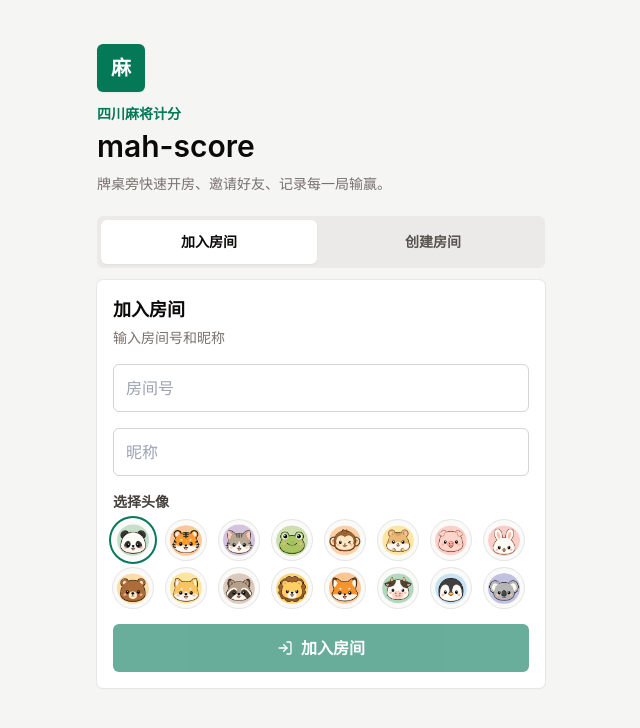
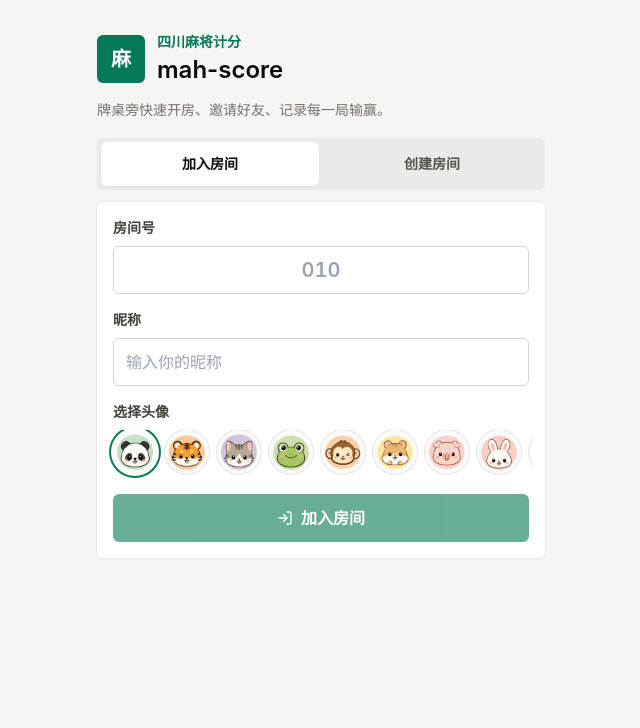
Before and after one commit to dengweiqiang22/mah-score, a React (Vite) app in the folder frontend/: page / in a window 1280 px wide. Shown: the top 728 px of the page, without its empty margins (319-959 px from the left). Built offline with nearby package versions, Linux system fonts and the light colour scheme.

Commit message:
feat(home): 优化首页入口结构
- 抽取首页标题区和加入创建切换入口

- 优化邀请链接模式下的加入提示

- 将头像选择调整为横向选择条以减少首屏压力

```diff
--- a/frontend/src/components/AvatarSelector.tsx
+++ b/frontend/src/components/AvatarSelector.tsx
@@ -10,7 +10,7 @@ export function AvatarSelector({ onChange, value }: AvatarSelectorProps) {
   return (
     <div className="grid gap-2">
       <p className="text-sm font-semibold text-stone-700">选择头像</p>
-      <div className="grid grid-cols-8 gap-2">
+      <div className="-mx-1 flex gap-2 overflow-x-auto px-1 pb-1">
         {avatarOptions.map((avatar) => {
           const isSelected = avatar.id === value;
 
@@ -18,7 +18,7 @@ export function AvatarSelector({ onChange, value }: AvatarSelectorProps) {
             <button
               aria-label={avatar.label}
               className={cn(
-                "grid h-10 w-10 place-items-center rounded-full bg-stone-50 transition-colors focus-visible:outline-none focus-visible:ring-2 focus-visible:ring-emerald-700 focus-visible:ring-offset-2",
+                "grid h-11 w-11 shrink-0 place-items-center rounded-full bg-stone-50 transition-colors focus-visible:outline-none focus-visible:ring-2 focus-visible:ring-emerald-700 focus-visible:ring-offset-2",
                 isSelected ? "ring-2 ring-emerald-700 ring-offset-2" : "ring-1 ring-stone-200",
               )}
               key={avatar.id}
@@ -27,7 +27,7 @@ export function AvatarSelector({ onChange, value }: AvatarSelectorProps) {
               }}
               type="button"
             >
-              <img alt="" className="h-8 w-8" src={avatar.src} />
+              <img alt="" className="h-9 w-9" src={avatar.src} />
             </button>
           );
         })}
--- a/frontend/src/pages/HomePage.tsx
+++ b/frontend/src/pages/HomePage.tsx
@@ -10,6 +10,63 @@ import { defaultAvatarId } from "../utils/avatars";
 import { savePlayerIdentity } from "../utils/playerIdentity";
 
 type EntryMode = "join" | "create";
+
+interface EntryModeTabsProps {
+  readonly activeMode: EntryMode;
+  readonly onChange: (mode: EntryMode) => void;
+}
+
+function EntryModeTabs({ activeMode, onChange }: EntryModeTabsProps) {
+  return (
+    <div className="grid grid-cols-2 gap-1 rounded-md bg-stone-200/70 p-1">
+      <button
+        className={`h-11 rounded-md text-sm font-semibold transition-colors ${
+          activeMode === "join"
+            ? "bg-white text-stone-950 shadow-sm"
+            : "text-stone-600 active:bg-stone-100"
+        }`}
+        onClick={() => {
+          onChange("join");
+        }}
+        type="button"
+      >
+        加入房间
+      </button>
+      <button
+        className={`h-11 rounded-md text-sm font-semibold transition-colors ${
+          activeMode === "create"
+            ? "bg-white text-stone-950 shadow-sm"
+            : "text-stone-600 active:bg-stone-100"
+        }`}
+        onClick={() => {
+          onChange("create");
+        }}
+        type="button"
+      >
+        创建房间
+      </button>
+    </div>
+  );
+}
+
+function HomeHeader() {
+  return (
+    <header className="grid gap-3 pt-3">
+      <div className="flex items-center gap-3">
+        <div className="flex h-12 w-12 shrink-0 items-center justify-center rounded-md bg-emerald-700 text-xl font-semibold text-white shadow-sm">
+          麻
+        </div>
+        <div className="min-w-0">
+          <p className="text-sm font-semibold text-emerald-700">四川麻将计分</p>
+          <h1 className="mt-0.5 text-2xl font-semibold tracking-normal">mah-score</h1>
+        </div>
+      </div>
+      <p className="max-w-sm text-sm leading-6 text-stone-500">
+        牌桌旁快速开房、邀请好友、记录每一局输赢。
+      </p>
+    </header>
+  );
+}
 
 export function HomePage() {
   const [isCreatingRoom, setIsCreatingRoom] = useState(false);
@@ -117,20 +174,9 @@ export function HomePage() {
   const activeEntryMode: EntryMode = isInviteMode ? "join" : entryMode;
 
   return (
-    <main className="min-h-screen bg-stone-100 px-4 py-6 text-stone-950">
-      <section className="mx-auto grid min-h-[calc(100vh-3rem)] w-full max-w-md content-start gap-5">
-        <div className="grid gap-3 pt-5">
-          <div className="flex h-12 w-12 items-center justify-center rounded-md bg-emerald-700 text-xl font-semibold text-white shadow-sm">
-            麻
-          </div>
-          <div>
-            <p className="text-sm font-semibold text-emerald-700">四川麻将计分</p>
-            <h1 className="mt-1 text-3xl font-semibold tracking-normal">mah-score</h1>
-            <p className="mt-2 text-sm leading-6 text-stone-500">
-              牌桌旁快速开房、邀请好友、记录每一局输赢。
-            </p>
-          </div>
-        </div>
+    <main className="min-h-screen bg-stone-100 px-4 py-5 text-stone-950">
+      <section className="mx-auto grid min-h-[calc(100vh-2.5rem)] w-full max-w-md content-start gap-4">
+        <HomeHeader />
 
         <div className="grid gap-3">
           {inviteModeError !== undefined ? (
@@ -141,49 +187,27 @@ export function HomePage() {
           ) : null}
 
           {!isInviteMode ? (
-            <div className="grid grid-cols-2 gap-2 rounded-md bg-stone-200/70 p-1">
-              <button
-                className={`h-11 rounded-md text-sm font-semibold transition-colors ${
-                  activeEntryMode === "join"
-                    ? "bg-white text-stone-950 shadow-sm"
-                    : "text-stone-600 active:bg-stone-100"
-                }`}
-                onClick={() => {
-                  setEntryMode("join");
+            <EntryModeTabs
+              activeMode={activeEntryMode}
+              onChange={(mode) => {
+                setEntryMode(mode);
                 setErrorMessage(undefined);
               }}
-                type="button"
-              >
-                加入房间
-              </button>
-              <button
-                className={`h-11 rounded-md text-sm font-semibold transition-colors ${
-                  activeEntryMode === "create"
-                    ? "bg-white text-stone-950 shadow-sm"
-                    : "text-stone-600 active:bg-stone-100"
-                }`}
-                onClick={() => {
-                  setEntryMode("create");
-                  setErrorMessage(undefined);
-                }}
-                type="button"
-              >
-                创建房间
-              </button>
+            />
+          ) : (
+            <div className="rounded-md bg-emerald-50 px-3 py-3 ring-1 ring-emerald-100">
+              <p className="text-sm font-semibold text-emerald-800">邀请加入房间 {invitedRoomId}</p>
+              <p className="mt-1 text-xs text-emerald-700">填写昵称并选择头像后即可进入。</p>
             </div>
-          ) : null}
+          )}
 
           {activeEntryMode === "join" ? (
             <div className="grid gap-4 rounded-md bg-white p-4 shadow-sm ring-1 ring-stone-200/80">
-              <div>
-                <h2 className="text-lg font-semibold tracking-normal">加入房间</h2>
-                <p className="mt-1 text-sm text-stone-500">
-                  {isInviteMode ? `邀请加入房间 ${invitedRoomId}` : "输入房间号和昵称"}
-                </p>
-              </div>
               {!isInviteMode ? (
+                <label className="grid gap-2" htmlFor="join-room-id">
+                  <span className="text-sm font-semibold text-stone-700">房间号</span>
                   <input
-                  className="h-12 rounded-md border border-stone-300 px-3 text-base outline-none focus:border-emerald-700"
+                    className="h-12 rounded-md border border-stone-300 px-3 text-center text-xl font-semibold tabular-nums tracking-normal outline-none focus:border-emerald-700"
                     autoComplete="off"
                     id="join-room-id"
                     inputMode="numeric"
@@ -192,10 +216,13 @@ export function HomePage() {
                     onChange={(event) => {
                       handleJoinRoomIdChange(event.target.value);
                     }}
-                  placeholder="房间号"
+                    placeholder="010"
                     value={manualJoinRoomId}
                   />
+                </label>
               ) : null}
+              <label className="grid gap-2" htmlFor="join-nickname">
+                <span className="text-sm font-semibold text-stone-700">昵称</span>
                 <input
                   className="h-12 rounded-md border border-stone-300 px-3 text-base outline-none focus:border-emerald-700"
                   autoComplete="name"
@@ -205,9 +232,10 @@ export function HomePage() {
                   onChange={(event) => {
                     setJoinNickname(event.target.value);
                   }}
-                placeholder="昵称"
+                  placeholder="输入你的昵称"
                   value={joinNickname}
                 />
+              </label>
               <AvatarSelector onChange={setJoinAvatarId} value={joinAvatarId} />
               <Button
                 disabled={
@@ -227,10 +255,8 @@ export function HomePage() {
             </div>
           ) : (
             <div className="grid gap-4 rounded-md bg-white p-4 shadow-sm ring-1 ring-stone-200/80">
-            <div>
-              <h2 className="text-lg font-semibold tracking-normal">创建房间</h2>
-              <p className="mt-1 text-sm text-stone-500">输入你的昵称，创建后分享给好友。</p>
-            </div>
+              <label className="grid gap-2" htmlFor="create-nickname">
+                <span className="text-sm font-semibold text-stone-700">房主昵称</span>
                 <input
                   className="h-12 rounded-md border border-stone-300 px-3 text-base outline-none focus:border-emerald-700"
                   autoComplete="name"
@@ -240,9 +266,10 @@ export function HomePage() {
                   onChange={(event) => {
                     setCreateNickname(event.target.value);
                   }}
-              placeholder="房主昵称"
+                  placeholder="输入你的昵称"
                   value={createNickname}
                 />
+              </label>
               <AvatarSelector onChange={setCreateAvatarId} value={createAvatarId} />
               <Button
                 disabled={isCreatingRoom || createNickname.trim().length === 0}
```
Lines whose indentation alone changed are shown as unchanged.
